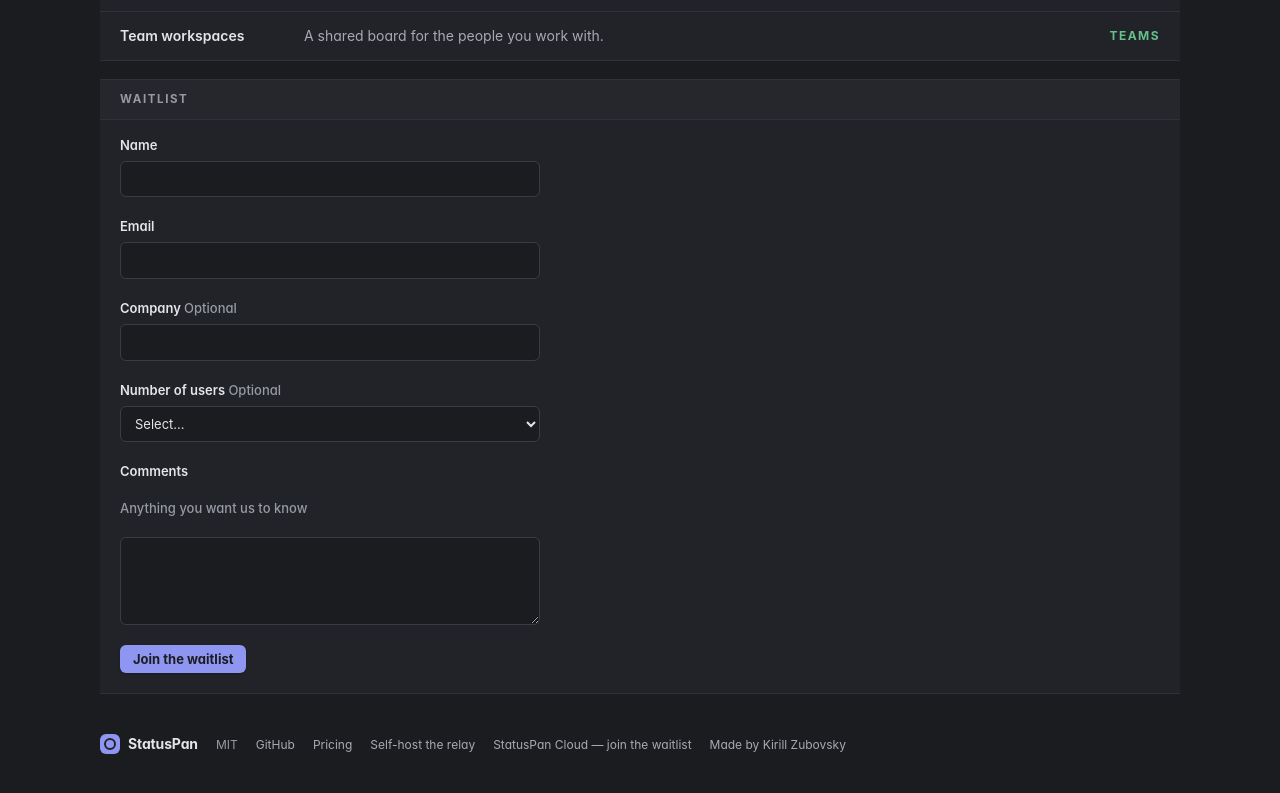
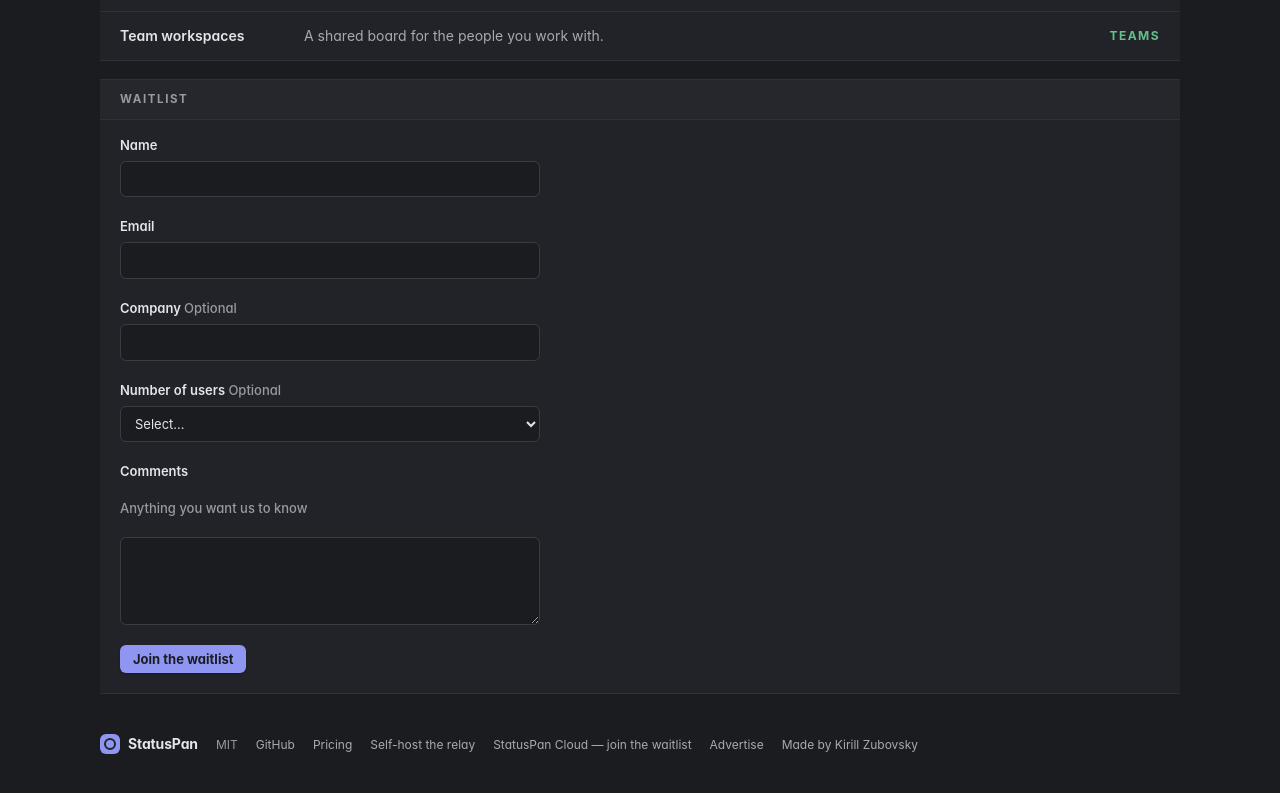
Before and after one commit to kirillzubovsky/statuspan, a plain HTML site: page site/cloud/index.html in a window 1280 px wide. Shown: the part 550-1343 px from the top of the page. Drawn offline with Linux system fonts and the light colour scheme.

Commit message:
Add an Advertise footer link to the QED publisher page
The same footer on the homepage, Cloud, pricing, and relay pages now
links to https://qed.am/p/statuspan.

```diff
--- a/site/cloud/index.html
+++ b/site/cloud/index.html
@@ -207,6 +207,7 @@ button.btn:disabled{opacity:.6;cursor:default;filter:none}
    <a href="/pricing">Pricing</a>
    <a href="/relay">Self-host the relay</a>
    <a href="/cloud">StatusPan Cloud — join the waitlist</a>
+   <a href="https://qed.am/p/statuspan">Advertise</a>
    <a href="https://kirillzubovsky.com">Made by Kirill Zubovsky</a>
   </footer>
  </div>
```
Also changed, not shown: site/index.html (+1 -0 lines), site/pricing/index.html (+1 -0 lines), site/relay/index.html (+1 -0 lines).
